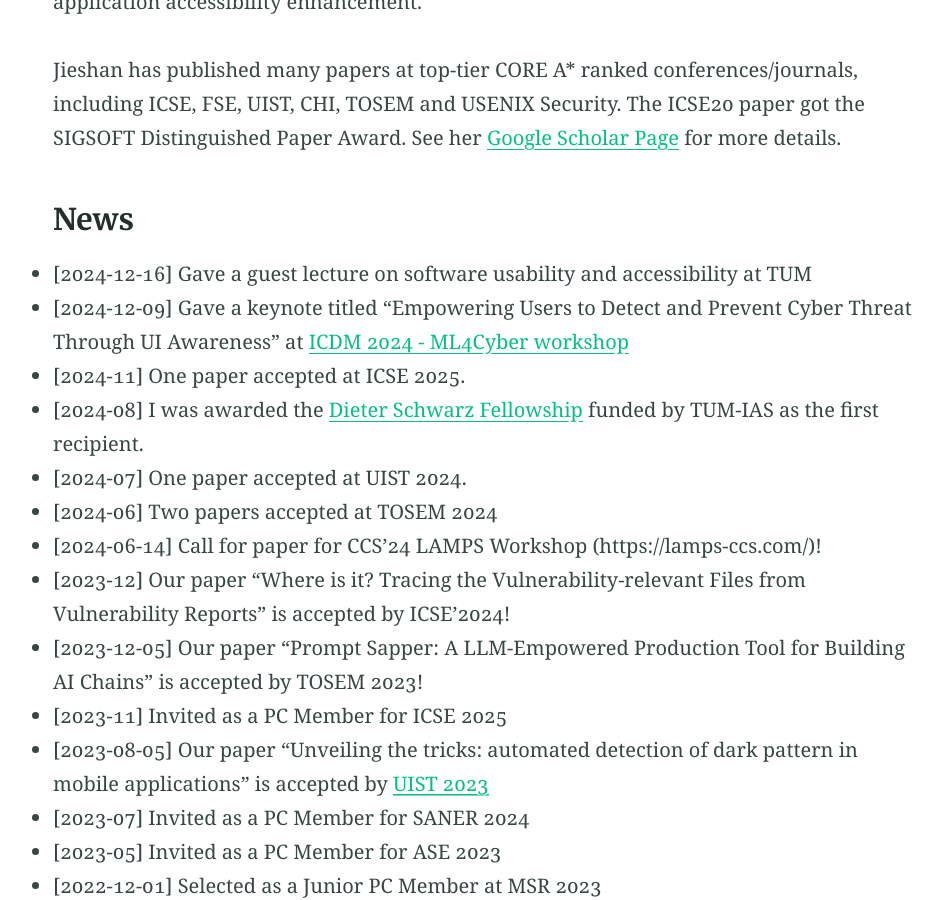
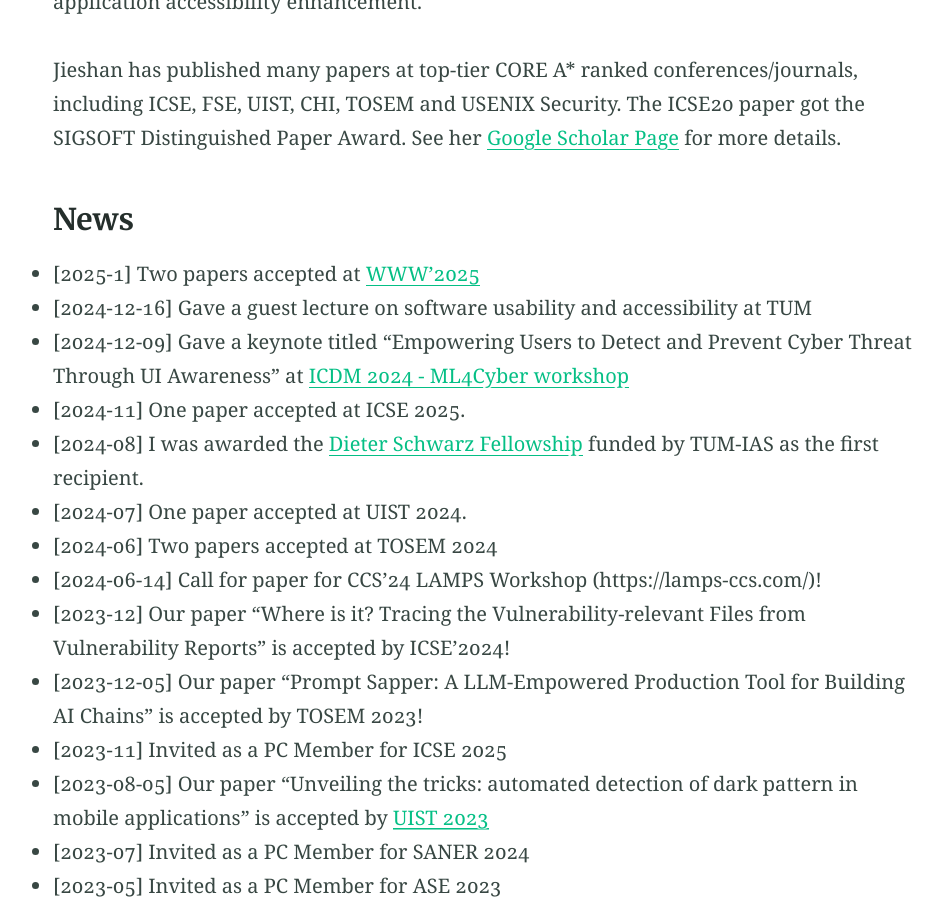
Before and after one commit to chenjshnn/chenjshnn.github.io, a Jekyll site: the page built from index.md, in a window 1280 px wide and 900 px high, scrolled down 904 px. Shown: the whole window, without its empty margins (155-1098 px from the left). Built offline with Jekyll 4.4.1, drawn with Linux system fonts in a browser that asks for light colours.

Commit message:
Update index.md

```diff
--- a/index.md
+++ b/index.md
@@ -22,6 +22,7 @@ Jieshan has published many papers at top-tier CORE A* ranked conferences/journal
 
 
 ### News
+- [2025-1] Two papers accepted at [WWW'2025](https://www2025.thewebconf.org/)
 - [2024-12-16] Gave a guest lecture on software usability and accessibility at TUM
 - [2024-12-09] Gave a keynote titled "Empowering Users to Detect and Prevent Cyber Threat Through UI Awareness" at [ICDM 2024 - ML4Cyber workshop](https://ml4cyber.github.io/24/)
 - [2024-11] One paper accepted at ICSE 2025.
```
